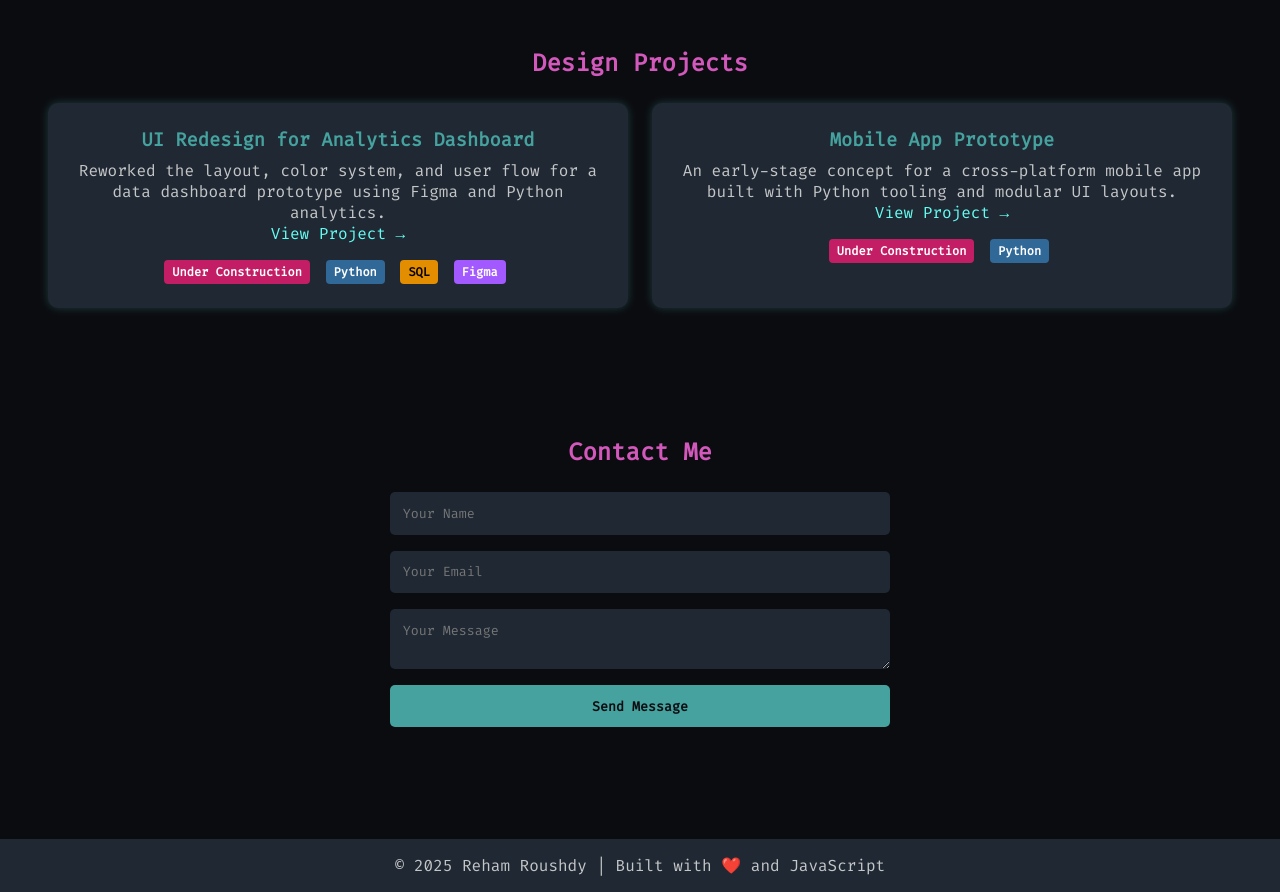
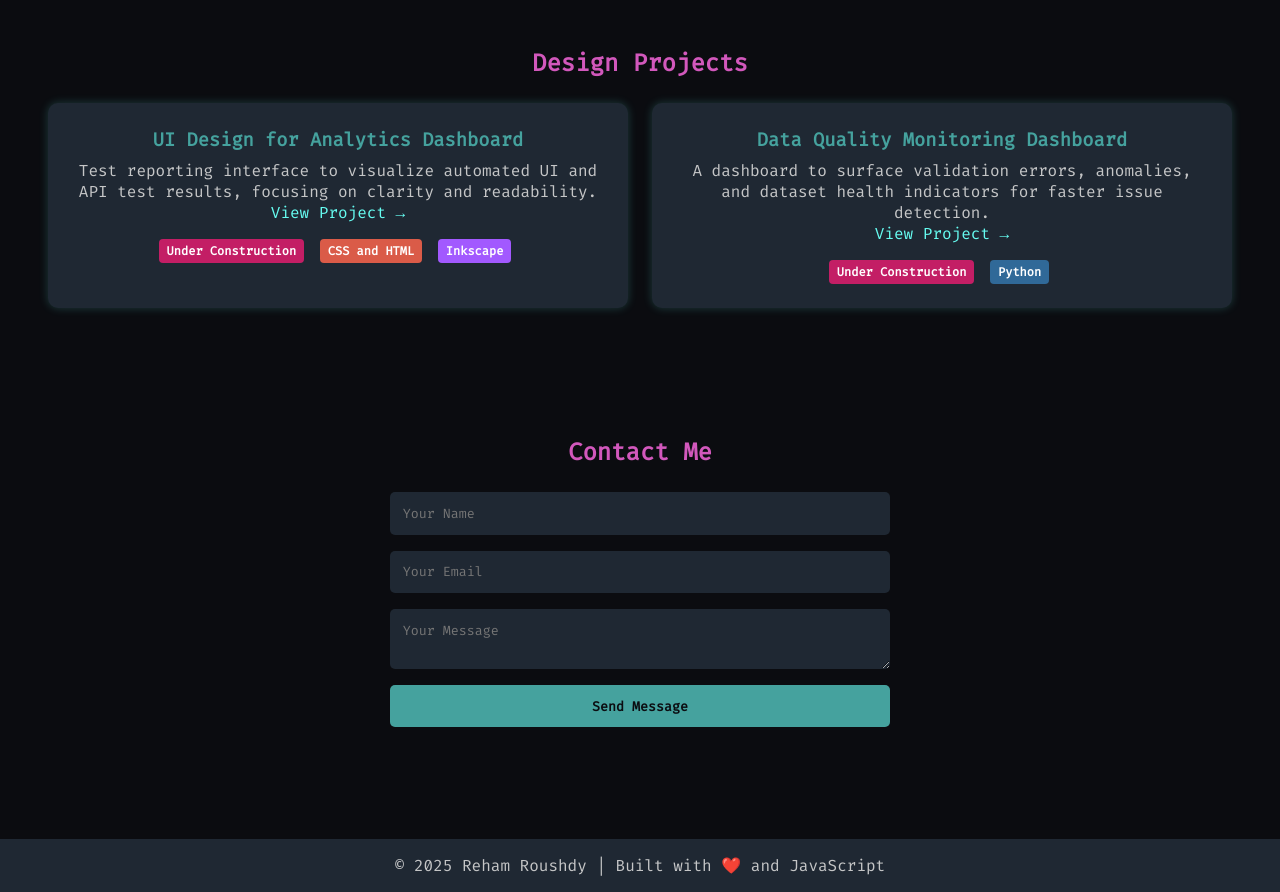
Before and after one commit to reroushdy/portfolio-website, a plain HTML site: page index.html in a window 1280 px wide. Shown: the part 1140-2032 px from the top of the page. Drawn offline with Linux system fonts and the light colour scheme.

Commit message:
added content

```diff
--- a/index.html
+++ b/index.html
@@ -108,20 +108,19 @@
   <div class="cards">
 
     <div class="card">
-      <h3>UI Redesign for Analytics Dashboard</h3>
-      <p>Reworked the layout, color system, and user flow for a data dashboard prototype using Figma and Python analytics.</p>
+      <h3>UI Design for Analytics Dashboard</h3>
+      <p>Test reporting interface to visualize automated UI and API test results, focusing on clarity and readability.</p>
       <a href="#" target="_blank">View Project →</a>
       <div class="badges">
         <span class="badge construction">Under Construction</span>
-        <span class="badge python">Python</span>
-        <span class="badge sql">SQL</span>
-        <span class="badge figma">Figma</span>
+        <span class="badge cssandhtml">CSS and HTML</span>
+        <span class="badge inkscape">Inkscape</span>
       </div>
     </div>
 
     <div class="card">
-      <h3>Mobile App Prototype</h3>
-      <p>An early-stage concept for a cross-platform mobile app built with Python tooling and modular UI layouts.</p>
+      <h3>Data Quality Monitoring Dashboard</h3>
+      <p>A dashboard to surface validation errors, anomalies, and dataset health indicators for faster issue detection.</p>
       <a href="#" target="_blank">View Project →</a>
       <div class="badges">
         <span class="badge construction">Under Construction</span>
--- a/style.css
+++ b/style.css
@@ -142,7 +142,8 @@ footer {
 .badge.api { background: #1f8fff; color: white; }
 .badge.json { background: #7f8c8d; color: white; }
 .badge.pandas { background: #130654; color: white; }
-.badge.figma { background: #a259ff; color: white; }
+.badge.inkscape { background: #a259ff; color: white; }
+.badge.cssandhtml { background: #da5b48; color: white; }
 .badge.matplotlib { background: #11557c; color: white; }
 .badge.robotframework {background: #000000; color: #ffffff; }
 .badge.cicd {background: #3e0438; color: #ffffff; }
```
